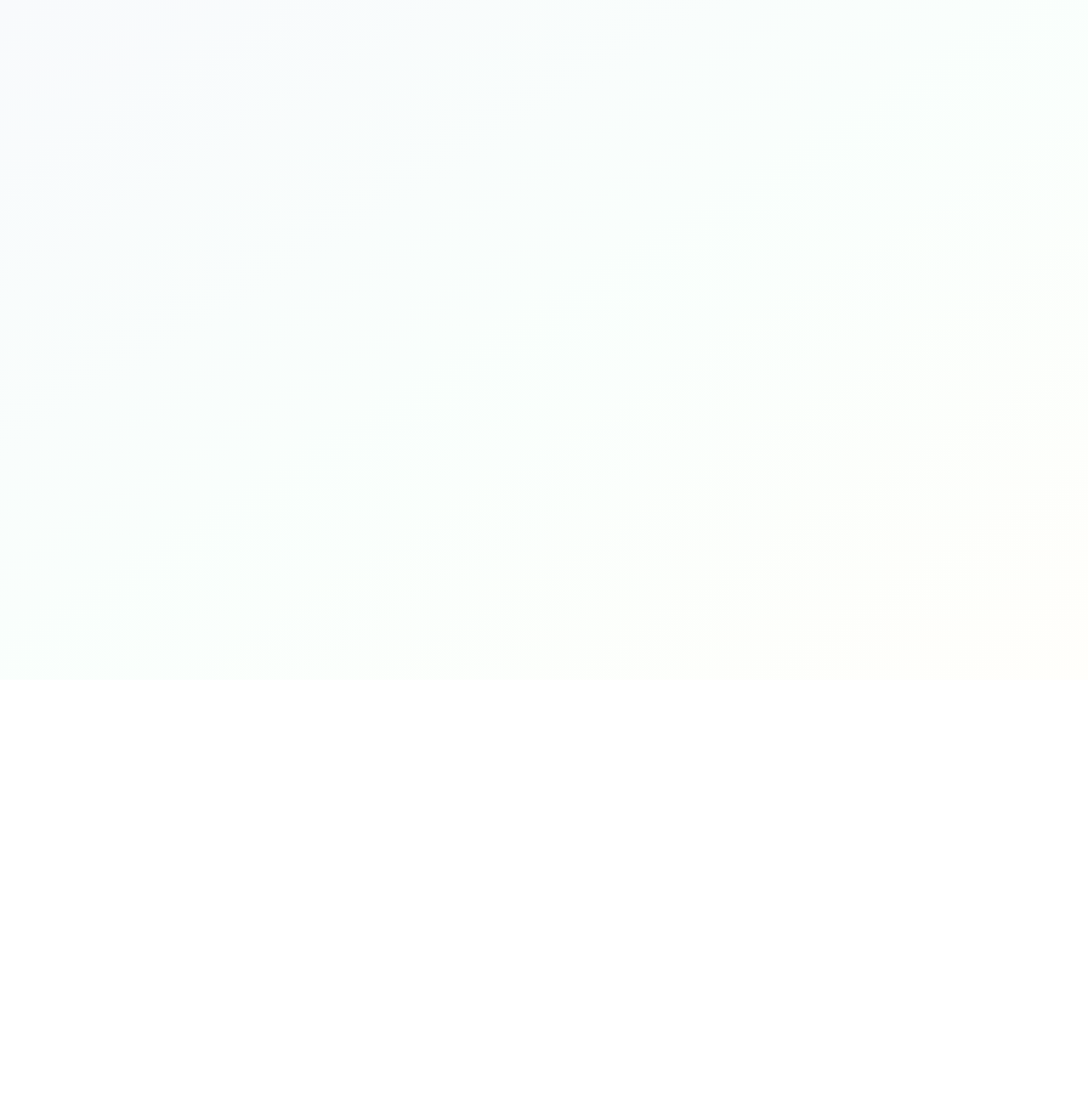
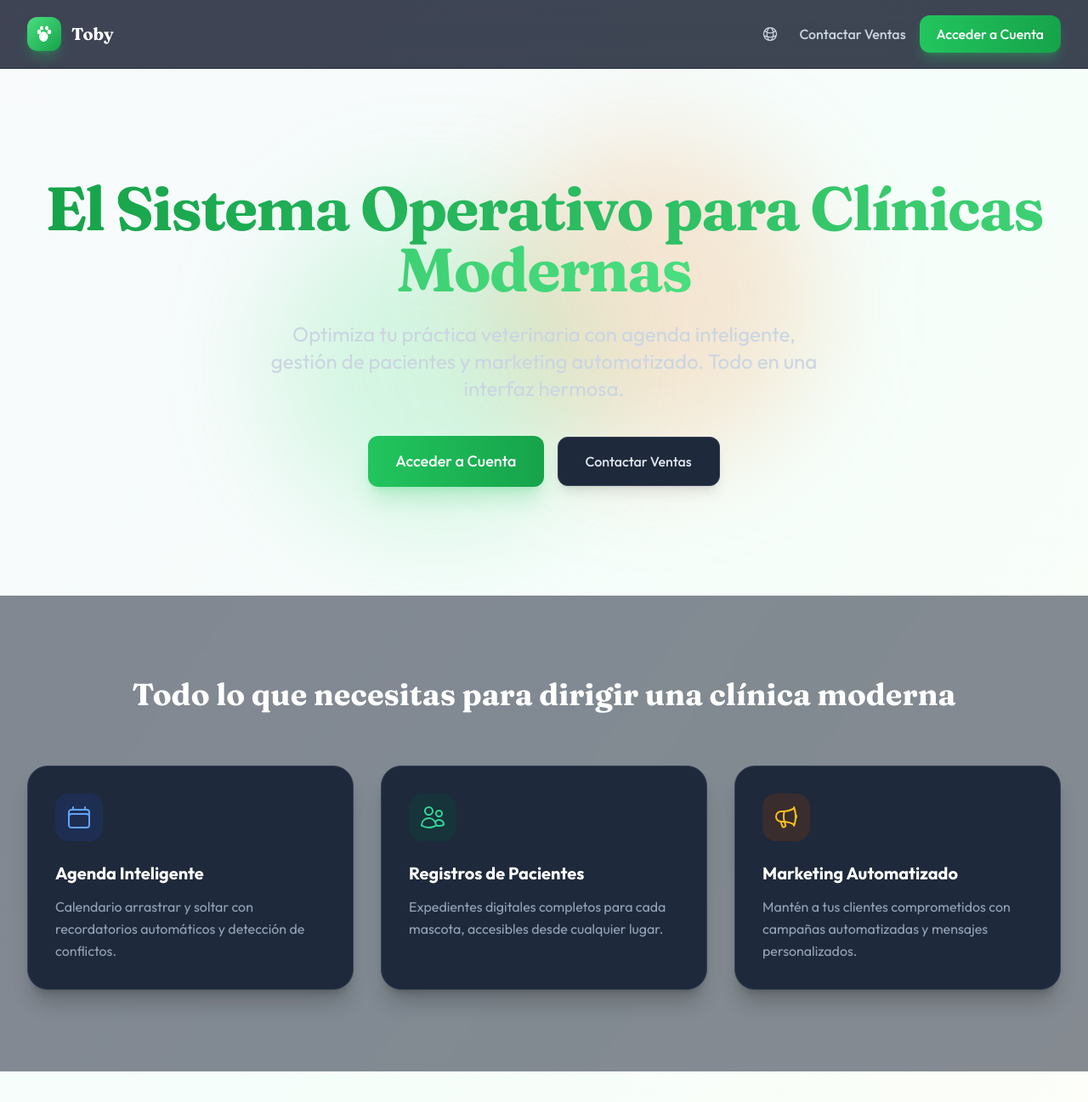
Before and after one commit to standardholdingsllc/toby, a Next.js app: page / in a window 1280 px wide. Before the commit this address had no page. Shown: the top 1297 px of the page at 85% size. Before the commit the page ends 800 px from the top, so only its background shows below. Built offline with nearby package versions, Linux system fonts and the light colour scheme.

Commit message:
Update Layout.tsx and pages/index.tsx

```diff
--- a/components/Layout.tsx
+++ b/components/Layout.tsx
@@ -43,7 +43,7 @@ const Layout: React.FC<LayoutProps> = ({ children }) => {
   // If we are on the landing page, render a simplified layout
   if (router.pathname === '/') {
     return (
-      <div className={`min-h-screen ${darkMode ? 'dark' : ''}`}>
+      <div className={`min-h-screen ${darkMode ? 'dark' : ''} bg-gradient-to-br from-slate-50 via-emerald-50/30 to-amber-50/20 dark:from-slate-900 dark:via-slate-800 dark:to-slate-900`}>
         {children}
         {/* Toast Notifications */}
         <div className="fixed bottom-4 right-4 z-50 space-y-2">
--- a/pages/index.tsx
+++ b/pages/index.tsx
@@ -1,12 +1,176 @@
-import { useEffect } from 'react';
-import { useRouter } from 'next/router';
+import React from 'react';
+import Link from 'next/link';
+import { useApp } from '@/context/AppContext';
+import {
+  GlobeIcon,
+  CalendarIcon,
+  UsersIcon,
+  MegaphoneIcon,
+  PetIcon
+} from '@/components/icons/Icons';
 
 export default function Home() {
-  const router = useRouter();
+  const { t, language, setLanguage } = useApp();
 
-  useEffect(() => {
-    router.replace('/dashboard');
-  }, [router]);
+  return (
+    <div className="flex flex-col min-h-screen">
+      {/* Header */}
+      <header className="sticky top-0 z-50 bg-white/80 dark:bg-slate-900/80 backdrop-blur-md border-b border-slate-200 dark:border-slate-800">
+        <div className="container mx-auto px-4 lg:px-8 h-20 flex items-center justify-between">
+          <div className="flex items-center gap-3">
+            <div className="w-10 h-10 rounded-xl bg-gradient-to-br from-primary-400 to-primary-600 flex items-center justify-center shadow-lg shadow-primary-500/30">
+              <PetIcon className="w-6 h-6 text-white" />
+            </div>
+            <span className="text-xl font-display font-bold text-slate-900 dark:text-white">
+              {t('appName')}
+            </span>
+          </div>
 
-  return null;
+          <div className="flex items-center gap-4">
+             {/* Language Toggle */}
+            <button
+              onClick={() => setLanguage(language === 'en' ? 'es' : 'en')}
+              className="p-2 rounded-lg text-slate-600 dark:text-slate-300 hover:bg-slate-100 dark:hover:bg-slate-800 transition-colors"
+              title={language === 'en' ? 'Switch to Spanish' : 'Cambiar a Inglés'}
+            >
+              <GlobeIcon className="w-5 h-5" />
+            </button>
+
+            <a
+              href="mailto:sales@toby.com"
+              className="hidden sm:block text-slate-600 dark:text-slate-300 font-medium hover:text-primary-600 dark:hover:text-primary-400 transition-colors"
+            >
+              {t('contactSales')}
+            </a>
+
+            <Link
+              href="/dashboard"
+              className="btn-primary"
+            >
+              {t('accessAccount')}
+            </Link>
+          </div>
+        </div>
+      </header>
+
+      {/* Hero Section */}
+      <section className="flex-1 flex items-center justify-center py-20 lg:py-32 relative overflow-hidden">
+        {/* Background elements */}
+        <div className="absolute top-0 left-1/2 -translate-x-1/2 w-full h-full max-w-7xl pointer-events-none">
+           <div className="absolute top-1/4 left-1/4 w-96 h-96 bg-primary-400/20 rounded-full blur-3xl" />
+           <div className="absolute bottom-1/4 right-1/4 w-96 h-96 bg-accent-400/20 rounded-full blur-3xl" />
+        </div>
+
+        <div className="container mx-auto px-4 lg:px-8 relative z-10 text-center">
+          <h1 className="text-5xl lg:text-7xl font-display font-bold text-slate-900 dark:text-white mb-6 tracking-tight leading-tight">
+             <span className="text-transparent bg-clip-text bg-gradient-to-r from-primary-600 to-primary-400">
+               {t('landingTitle')}
+             </span>
+          </h1>
+          <p className="text-xl lg:text-2xl text-slate-600 dark:text-slate-300 mb-10 max-w-2xl mx-auto leading-relaxed">
+            {t('landingSubtitle')}
+          </p>
+          <div className="flex flex-col sm:flex-row items-center justify-center gap-4">
+             <Link
+              href="/dashboard"
+              className="btn-primary text-lg px-8 py-4 shadow-xl shadow-primary-500/20"
+            >
+              {t('accessAccount')}
+            </Link>
+            <a
+              href="mailto:sales@toby.com"
+              className="px-8 py-4 rounded-xl bg-white dark:bg-slate-800 border border-slate-200 dark:border-slate-700 text-slate-700 dark:text-slate-200 font-medium hover:bg-slate-50 dark:hover:bg-slate-700 transition-all shadow-lg hover:shadow-xl"
+            >
+              {t('contactSales')}
+            </a>
+          </div>
+        </div>
+      </section>
+
+      {/* Features Section */}
+      <section className="py-24 bg-white/50 dark:bg-slate-900/50 backdrop-blur-sm">
+         <div className="container mx-auto px-4 lg:px-8">
+            <h2 className="text-3xl lg:text-4xl font-display font-bold text-center text-slate-900 dark:text-white mb-16">
+              {t('featuresTitle')}
+            </h2>
+
+            <div className="grid md:grid-cols-3 gap-8">
+               {/* Feature 1 */}
+               <div className="p-8 rounded-3xl bg-white dark:bg-slate-800 border border-slate-100 dark:border-slate-700 shadow-xl shadow-slate-200/50 dark:shadow-black/20 hover:-translate-y-1 transition-transform duration-300">
+                  <div className="w-14 h-14 rounded-2xl bg-blue-50 dark:bg-blue-900/30 flex items-center justify-center mb-6 text-blue-500 dark:text-blue-400">
+                     <CalendarIcon className="w-8 h-8" />
+                  </div>
+                  <h3 className="text-xl font-bold text-slate-900 dark:text-white mb-3">
+                     {t('feature1Title')}
+                  </h3>
+                  <p className="text-slate-600 dark:text-slate-400 leading-relaxed">
+                     {t('feature1Desc')}
+                  </p>
+               </div>
+
+               {/* Feature 2 */}
+               <div className="p-8 rounded-3xl bg-white dark:bg-slate-800 border border-slate-100 dark:border-slate-700 shadow-xl shadow-slate-200/50 dark:shadow-black/20 hover:-translate-y-1 transition-transform duration-300">
+                  <div className="w-14 h-14 rounded-2xl bg-emerald-50 dark:bg-emerald-900/30 flex items-center justify-center mb-6 text-emerald-500 dark:text-emerald-400">
+                     <UsersIcon className="w-8 h-8" />
+                  </div>
+                  <h3 className="text-xl font-bold text-slate-900 dark:text-white mb-3">
+                     {t('feature2Title')}
+                  </h3>
+                   <p className="text-slate-600 dark:text-slate-400 leading-relaxed">
+                     {t('feature2Desc')}
+                  </p>
+               </div>
+
+               {/* Feature 3 */}
+               <div className="p-8 rounded-3xl bg-white dark:bg-slate-800 border border-slate-100 dark:border-slate-700 shadow-xl shadow-slate-200/50 dark:shadow-black/20 hover:-translate-y-1 transition-transform duration-300">
+                  <div className="w-14 h-14 rounded-2xl bg-amber-50 dark:bg-amber-900/30 flex items-center justify-center mb-6 text-amber-500 dark:text-amber-400">
+                     <MegaphoneIcon className="w-8 h-8" />
+                  </div>
+                  <h3 className="text-xl font-bold text-slate-900 dark:text-white mb-3">
+                     {t('feature3Title')}
+                  </h3>
+                   <p className="text-slate-600 dark:text-slate-400 leading-relaxed">
+                     {t('feature3Desc')}
+                  </p>
+               </div>
+            </div>
+         </div>
+      </section>
+
+      {/* CTA Section */}
+      <section className="py-24">
+         <div className="container mx-auto px-4 lg:px-8 text-center">
+            <h2 className="text-3xl lg:text-4xl font-display font-bold text-slate-900 dark:text-white mb-8">
+               {t('readyToStart')}
+            </h2>
+            <p className="text-xl text-slate-600 dark:text-slate-300 mb-10">
+               {t('getInTouch')}
+            </p>
+            <a
+              href="mailto:sales@toby.com"
+              className="btn-primary text-lg px-10 py-4 inline-flex items-center gap-2"
+            >
+               {t('contactSales')}
+            </a>
+         </div>
+      </section>
+
+      {/* Footer */}
+      <footer className="py-12 border-t border-slate-200 dark:border-slate-800 bg-white/50 dark:bg-slate-900/50 backdrop-blur-sm">
+         <div className="container mx-auto px-4 lg:px-8 flex flex-col md:flex-row items-center justify-between gap-6">
+            <div className="flex items-center gap-3">
+               <div className="w-8 h-8 rounded-lg bg-gradient-to-br from-primary-400 to-primary-600 flex items-center justify-center">
+                  <PetIcon className="w-5 h-5 text-white" />
+               </div>
+               <span className="font-display font-bold text-slate-900 dark:text-white">
+                  {t('appName')}
+               </span>
+            </div>
+            <p className="text-slate-500 dark:text-slate-400 text-sm">
+               {t('copyright')}
+            </p>
+         </div>
+      </footer>
+    </div>
+  );
 }
```
